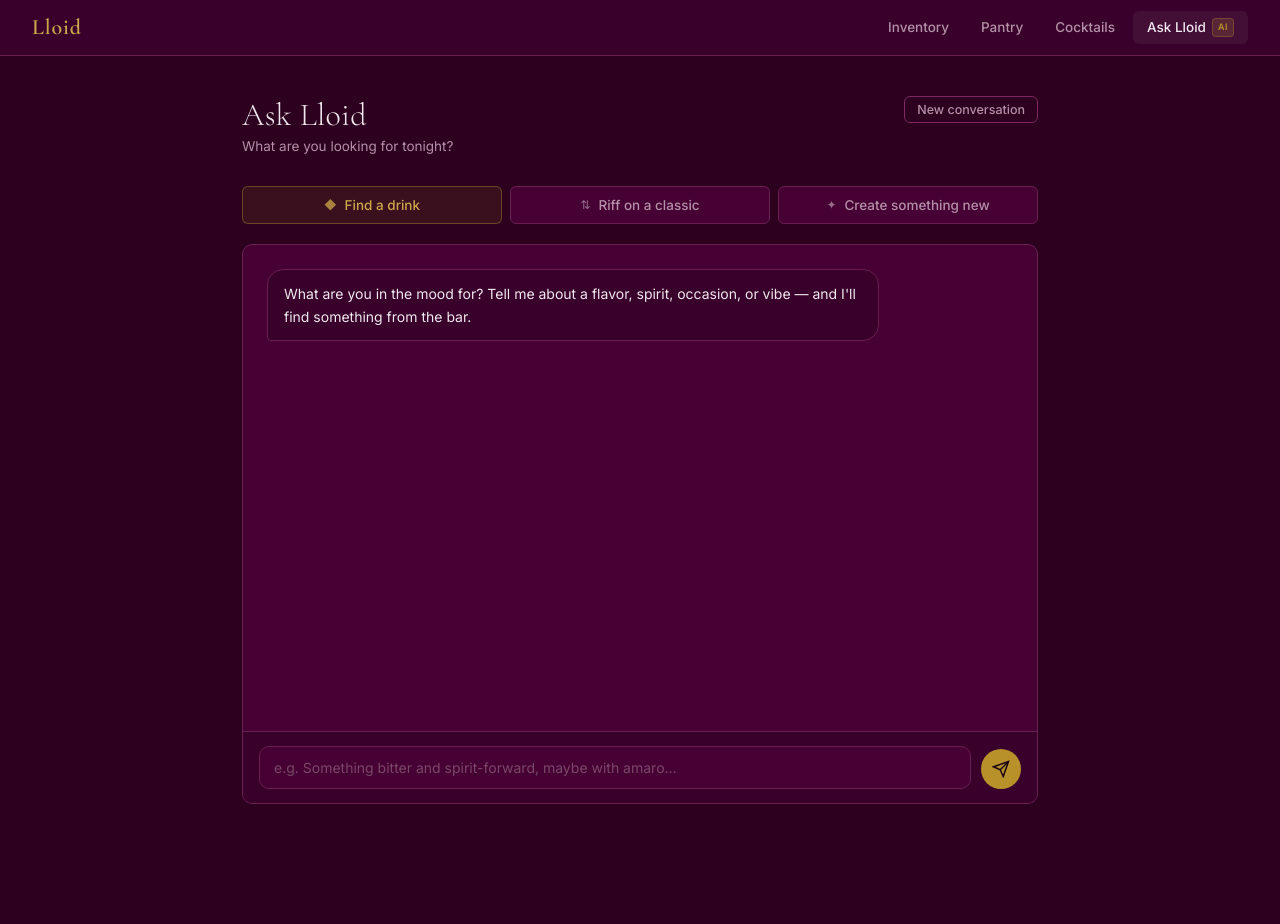
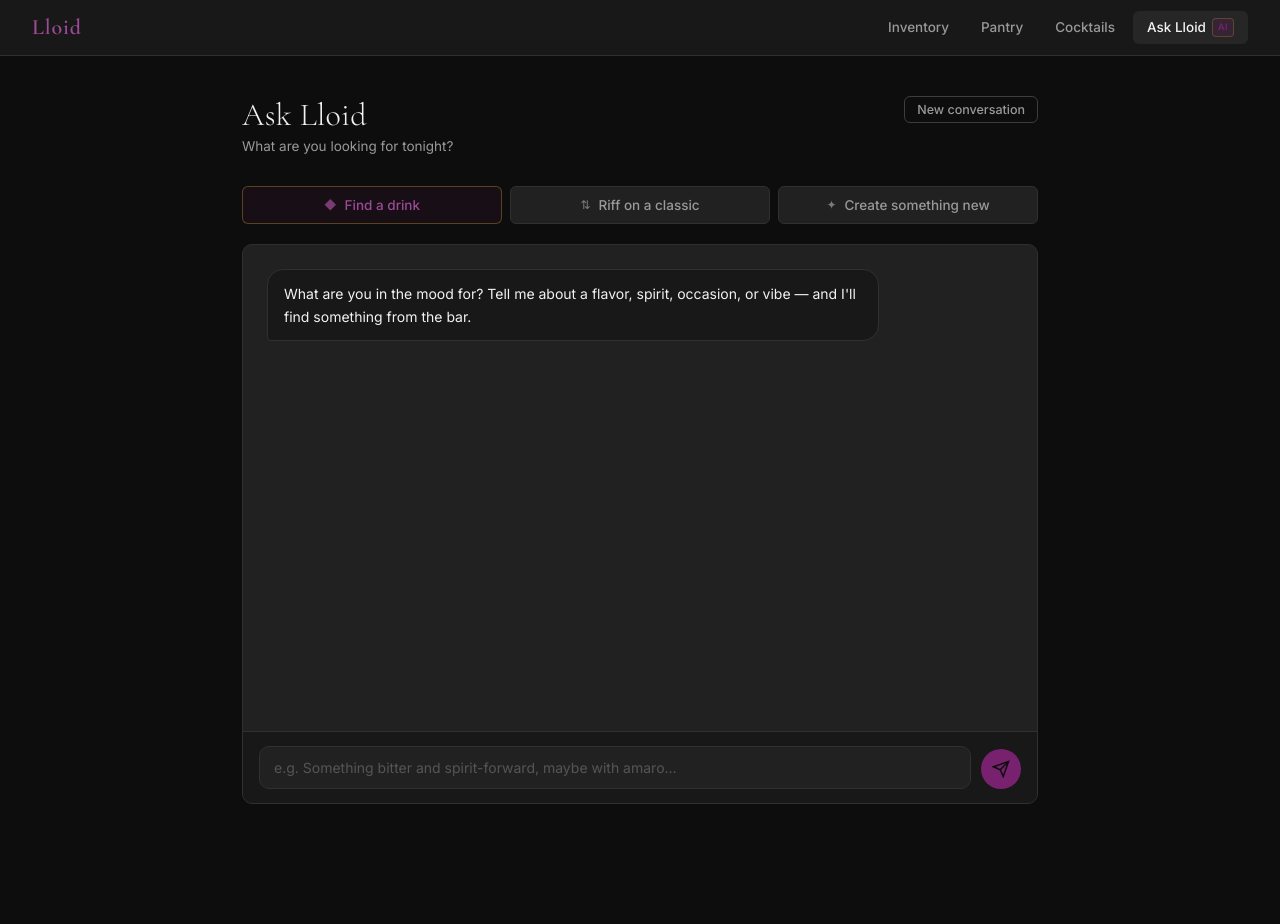
Before and after one commit to isgilman/Lloid, a Flask app: page /ask in a window 1280 px wide. Run offline with Flask 3, Linux system fonts and the light colour scheme.

Commit message:
Retheme to clean black/white with aubergine accent
Replace the tinted aubergine backgrounds with neutral near-black (#0d0d0d)
and pure grey scale. Swap the amber gold accent for Ubuntu mid-aubergine
(#77216F) used on logo, titles, badges, and interactive elements.

Co-Authored-By: Claude Sonnet 4.6 <noreply@anthropic.com>

```diff
--- a/static/style.css
+++ b/static/style.css
@@ -1,25 +1,25 @@
 /* ── Variables ────────────────────────────────────────────────────────────── */
 :root {
-  --bg:           #2c001e;   /* Ubuntu dark aubergine */
-  --surface:      #38002a;
-  --card:         #460034;
-  --card-hover:   #52003e;
-  --border:       #6a1e50;
-  --border-light: #7e2860;
-  --accent:       #b8912a;
-  --accent-light: #cda84a;
-  --accent-bg:    rgba(184,145,42,.10);
-  --accent-bg2:   rgba(184,145,42,.18);
-  --text:         #f0e8ee;
-  --text-sec:     #b490a8;
-  --text-dim:     #7a4868;
+  --bg:           #0d0d0d;
+  --surface:      #181818;
+  --card:         #212121;
+  --card-hover:   #2a2a2a;
+  --border:       #303030;
+  --border-light: #3d3d3d;
+  --accent:       #77216f;   /* Ubuntu mid-aubergine */
+  --accent-light: #9b4a93;
+  --accent-bg:    rgba(119,33,111,.10);
+  --accent-bg2:   rgba(119,33,111,.20);
+  --text:         #f2f2f2;
+  --text-sec:     #999999;
+  --text-dim:     #555555;
   --green:        #4cb886;
-  --green-bg:     rgba(76,184,134,.12);
-  --red:          #d07070;
-  --red-bg:       rgba(208,112,112,.12);
+  --green-bg:     rgba(76,184,134,.10);
+  --red:          #c86464;
+  --red-bg:       rgba(200,100,100,.10);
   --radius:       6px;
   --radius-lg:    10px;
-  --shadow:       0 4px 28px rgba(0,0,0,.55);
+  --shadow:       0 4px 24px rgba(0,0,0,.5);
   --transition:   0.18s ease;
 }
 
@@ -183,7 +183,7 @@ h1, h2, h3 {
 }
 .btn-primary {
   background: var(--accent);
-  color: #1a0012;
+  color: #0d0d0d;
   border-color: var(--accent);
 }
 .btn-primary:hover { background: var(--accent-light); border-color: var(--accent-light); }
@@ -911,7 +911,7 @@ select.edit-input { padding: 5px 8px; }
   border-radius: 50%;
   background: var(--accent);
   border: none;
-  color: #1a0012;
+  color: #0d0d0d;
   display: flex;
   align-items: center;
   justify-content: center;
```
